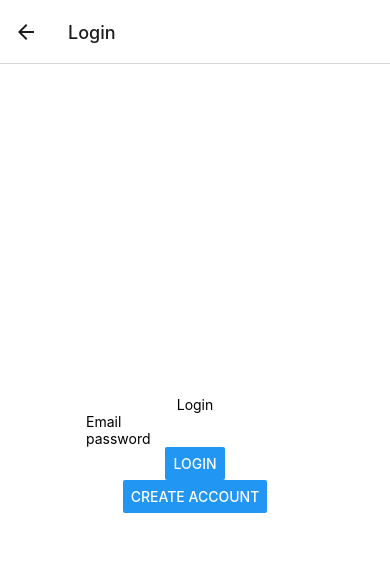
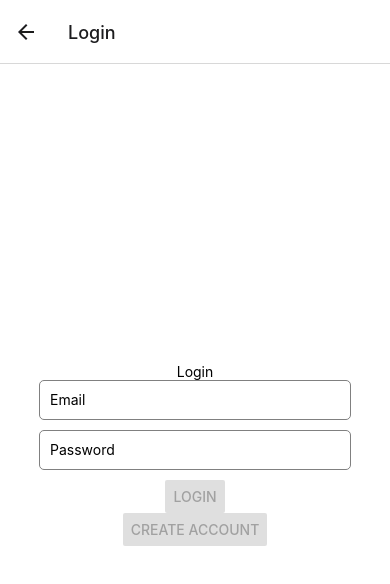
Before and after one commit to Kapoblack1/ISP, a React Native app: screen /Login in a window 390 px wide. Shown: the top 584 px of the page. Built offline with nearby package versions, Linux system fonts and the light colour scheme; no server answers.

Commit message:
entrega1 commit

```diff
--- a/app/screems/Login.tsx
+++ b/app/screems/Login.tsx
@@ -1,53 +1,77 @@
 import React, { useState } from 'react';
 import { View, Text, StyleSheet, TextInput, Button } from 'react-native';
 import { FIREBASE_AUTH } from '../../FirebaseConfig';
-import {createUserWithEmailAndPassword, signInWithEmailAndPassword} from 'firebase/auth'
+import { createUserWithEmailAndPassword, signInWithEmailAndPassword } from 'firebase/auth';
 
 const Login = () => {
   const [email, setEmail] = useState('');
-  const [password, setpassword] = useState('');
+  const [password, setPassword] = useState('');
   const [loading, setLoading] = useState(false);
   const auth = FIREBASE_AUTH;
 
-  const signIn = async ()=>{
+  const signIn = async () => {
     setLoading(true);
-    try{
-      const reponse = await signInWithEmailAndPassword(auth, email, password);
-      console.log(reponse);
-      alert('Check your email')
-    } catch (error:any){
+    try {
+      const response = await signInWithEmailAndPassword(auth, email, password);
+      console.log(response);
+      alert('Check your email');
+    } catch (error) {
       console.log(error);
-      alert('Sign in failed: '+error.message)
+      alert('Sign in failed: ' + error.message);
     } finally {
       setLoading(false);
     }
-  }
+  };
 
-  const signUp = async ()=>{
+  const signUp = async () => {
     setLoading(true);
-    try{
-      const reponse = await createUserWithEmailAndPassword(auth, email, password);
-      console.log(reponse);
-      alert('Check your email')
-    } catch (error:any){
+    try {
+      const response = await createUserWithEmailAndPassword(auth, email, password);
+      console.log(response);
+      alert('Check your email');
+    } catch (error) {
       console.log(error);
-      alert('Sign in failed: '+error.message)
+      alert('Sign in failed: ' + error.message);
     } finally {
       setLoading(false);
     }
-  }
+  };
+
+  const isValidEmail = (email) => {
+    const emailRegex = /^[A-Za-z0-9._%+-]+@isptec\.co\.ao$/;
+    return emailRegex.test(email);
+  };
+
+  const handleEmailChange = (text) => {
+    setEmail(text);
+  };
+
+  const handlePasswordChange = (text) => {
+    setPassword(text);
+  };
+
   return (
     <View style={styles.container}>
       <Text>Login</Text>
-      <TextInput value={email} style={styles.input} placeholder='Email' autoCapitalize='none' onChangeText={(text)=>{setEmail(text)}}/>
-      <TextInput value={password} style={styles.input} placeholder='password'secureTextEntry={true} autoCapitalize='none' onChangeText={(text)=>{setpassword(text)}}/>
+      <TextInput
+        value={email}
+        style={styles.input}
+        placeholder='Email'
+        autoCapitalize='none'
+        onChangeText={handleEmailChange}
+      />
+      <TextInput
+        value={password}
+        style={styles.input}
+        placeholder='Password'
+        secureTextEntry={true}
+        autoCapitalize='none'
+        onChangeText={handlePasswordChange}
+      />
 
-
-        <Button title='Login' onPress={signIn}/>
-        <Button title='Create account' onPress={signUp}/>
-
-
-  </View>
+      <Button title='Login' onPress={signIn} disabled={!isValidEmail(email) || password === '' || loading} />
+      <Button title='Create account' onPress={signUp} disabled={!isValidEmail(email) || password === '' || loading} />
+    </View>
   );
 };
 
@@ -60,7 +84,13 @@ const styles = StyleSheet.create({
     alignItems: 'center',
     justifyContent: 'center',
   },
-  input:{
-
+  input: {
+    width: '80%',
+    height: 40,
+    borderWidth: 1,
+    borderColor: 'gray',
+    borderRadius: 5,
+    marginBottom: 10,
+    paddingHorizontal: 10,
   },
 });
--- a/app/screems/Login1.jsx
+++ b/app/screems/Login1.jsx
@@ -6,7 +6,7 @@ import { FIREBASE_STORAGE, FIREBASE_DB } from '../../FirebaseConfig';
 import { useNavigation } from '@react-navigation/native';
 
 const Login1 = () => {
-  const [username, setUsername] = useState('');
+  const [email, setEmail] = useState('');
   const [password, setPassword] = useState('');
   const [imageUrl, setImageUrl] = useState('');
 
@@ -32,18 +32,24 @@ const Login1 = () => {
     try {
       const q = query(
         collection(FIREBASE_DB, 'pessoa'),
-        where('username', '==', username),
+        where('email', '==', email),
         where('password', '==', password)
       );
 
       const querySnapshot = await getDocs(q);
 
       if (querySnapshot.size > 0) {
-        const registeredPersonId  = querySnapshot.docs[0].id;
-        navigation.navigate('Home', { personId: registeredPersonId });
+        const registeredPersonId = querySnapshot.docs[0].id;
 
+        // Validar o domínio do email
+        const validEmailDomain = email.endsWith('@isptec.co.ao');
+        if (validEmailDomain) {
+          navigation.navigate('Home', { personId: registeredPersonId });
+        } else {
+          alert('Invalid email domain');
+        }
       } else {
-        console.log('The user does not exist');
+        alert('The user does not exist');
       }
     } catch (error) {
       console.log('Error:', error);
@@ -60,13 +66,13 @@ const Login1 = () => {
       <View style={styles.card}>
         <Text style={styles.title}>ISPMIDIA</Text>
         <View style={styles.inputContainer}>
-          <Text style={styles.inputLabel}>Username</Text>
+          <Text style={styles.inputLabel}>Email</Text>
           <TextInput
             style={styles.input}
-            placeholder="Enter your username"
+            placeholder="Enter your email"
             placeholderTextColor={'grey'}
-            value={username}
-            onChangeText={setUsername}
+            value={email}
+            onChangeText={setEmail}
           />
         </View>
         <View style={styles.inputContainer}>
@@ -179,4 +185,4 @@ const styles = StyleSheet.create({
   },
 });
 
-export default Login1
+export default Login1;
--- a/app/screems/component/BottomNavigation.jsx
+++ b/app/screems/component/BottomNavigation.jsx
@@ -65,6 +65,7 @@ const styles = StyleSheet.create({
     backgroundColor: '#f5f5f5',
     borderTopWidth: 1,
     borderTopColor: '#dddddd',
+    backgroundColor: 'linear-gradient(263.1% 11.89% at 18.02% 9.11%, #FFFFFF 0.19%, rgba(255, 231, 110, 2.90) 100%)'
   },
   tab: {
     flex: 1,
```
